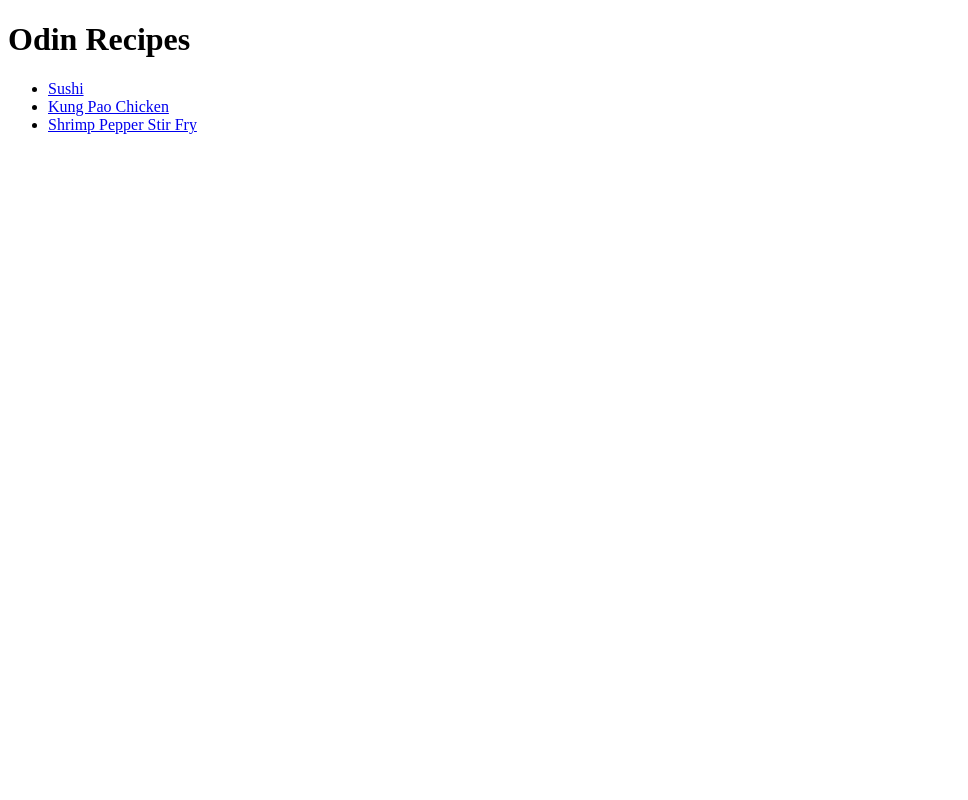
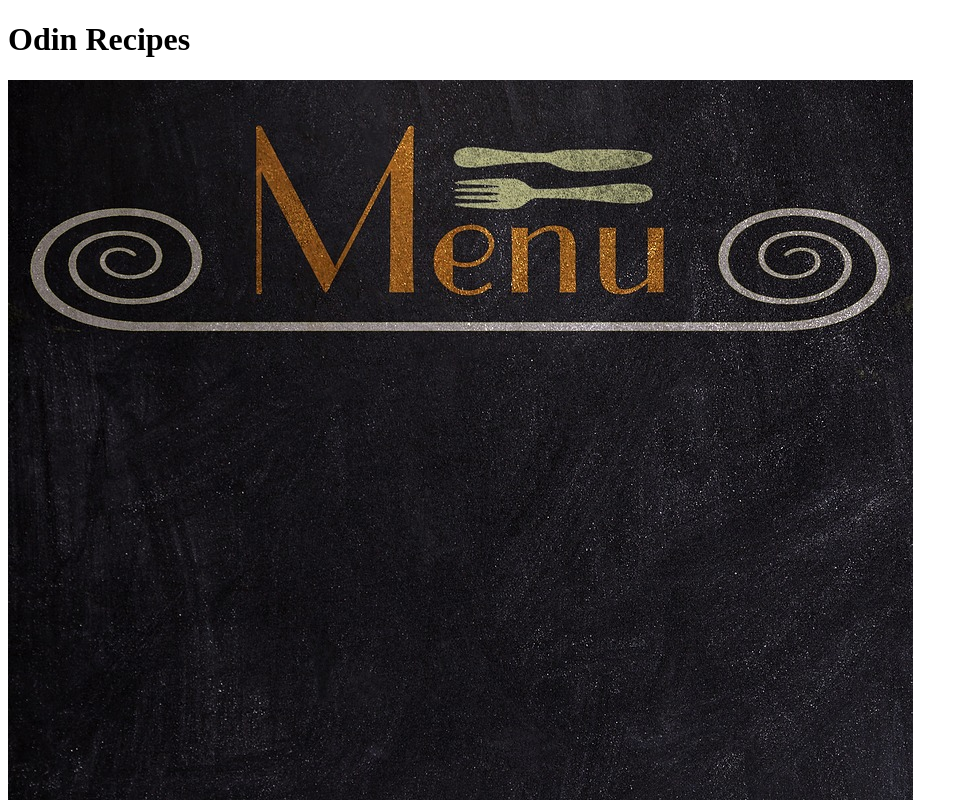
Before and after one commit to atunlinn/odin-recipes, a plain HTML site: page index.html in a window 1280 px wide. Shown: the top 800 px of the page, without its empty margins (0-968 px from the left). Drawn offline with Linux system fonts and the light colour scheme.

Commit message:
Update index.html with menu.jpg

```diff
--- a/index.html
+++ b/index.html
@@ -6,6 +6,7 @@
     </head>
     <body>
         <h1>Odin Recipes</h1>
+        <img src="./images/menu.jpg">
         <div>
          <ul>
          <li><a href="./recipes/sushi.html">Sushi</a></li>
```
